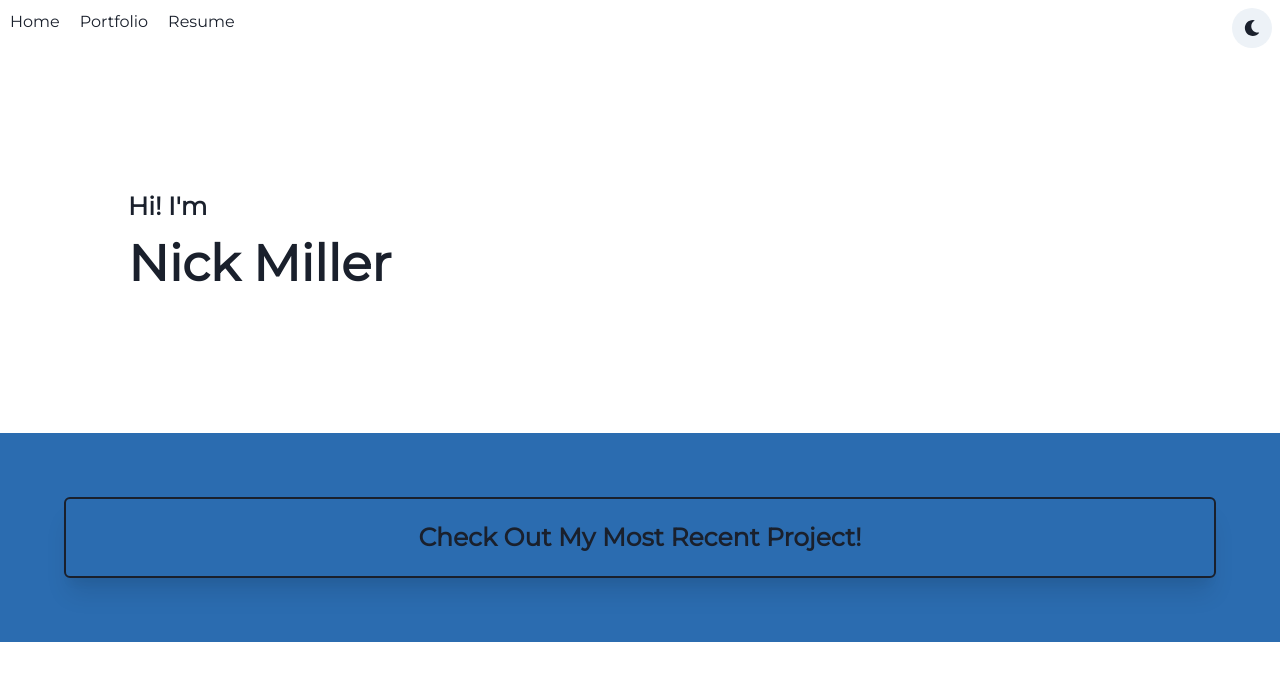
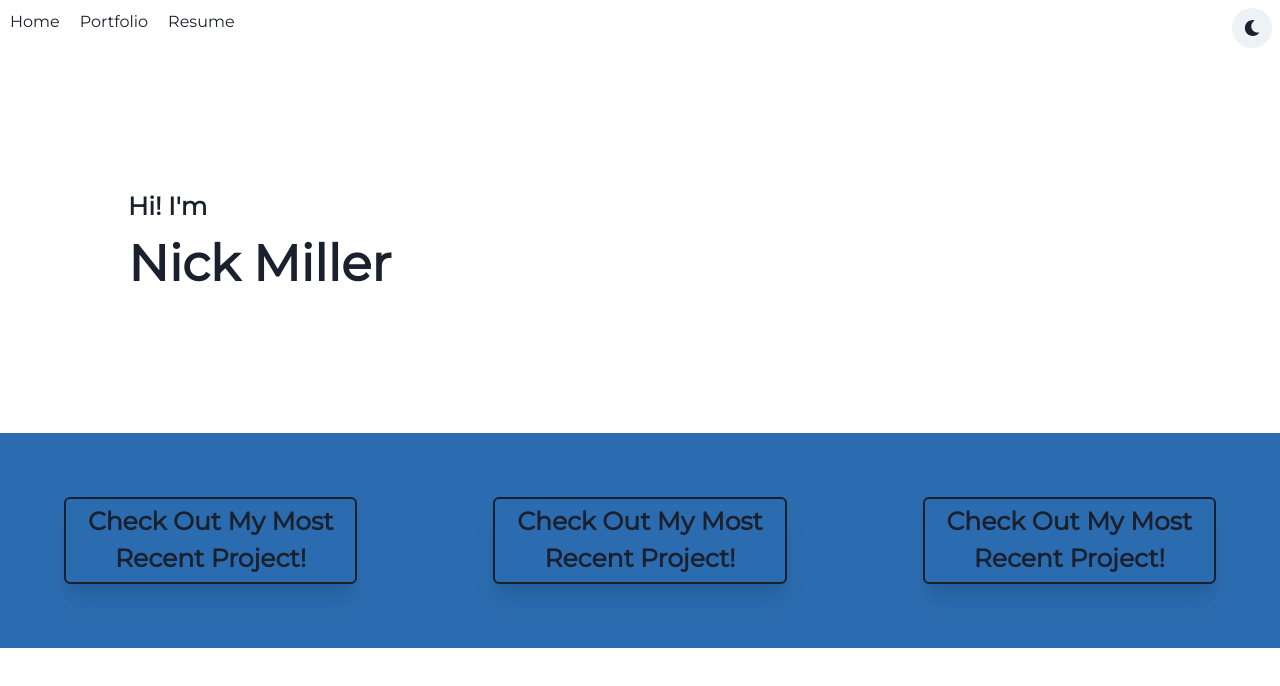
Before and after one commit to NickMiller02/Portfolio, a React (Create React App) app: page / in a window 1280 px wide. Shown: the top 686 px of the page. Built offline with nearby package versions, Linux system fonts and the light colour scheme.

Commit message:
working on main page and color scheme

```diff
--- a/src/components/Home.js
+++ b/src/components/Home.js
@@ -19,12 +19,17 @@ export const Home = () => {
                 </Box>
             </Flex>
             <Box bgColor="#2b6cb0" minW="100%">
-                <Box p="5" m={isNotSmallerScreen ? '16' : 16} align="center" border="2px" boxShadow="xl" rounded="md">
-                    <Text fontSize="25px" fontWeight="bold">Check Out My Most Recent Project!</Text>
-                    <HStack>
-
-                    </HStack>
-                </Box>
+                <HStack>
+                    <Box p="1" m={isNotSmallerScreen ? '16' : 32} align="center" border="2px" boxShadow="xl" rounded="md">
+                        <Text fontSize="25px" fontWeight="bold">Check Out My Most Recent Project!</Text>
+                    </Box>
+                    <Box p="1" m={isNotSmallerScreen ? '16' : 32} align="center" border="2px" boxShadow="xl" rounded="md">
+                        <Text fontSize="25px" fontWeight="bold">Check Out My Most Recent Project!</Text>
+                    </Box>
+                    <Box p="1" m={isNotSmallerScreen ? '16' : 32} align="center" border="2px" boxShadow="xl" rounded="md">
+                        <Text fontSize="25px" fontWeight="bold">Check Out My Most Recent Project!</Text>
+                    </Box>
+                </HStack>
             </Box>
         </Stack>
     )
```
